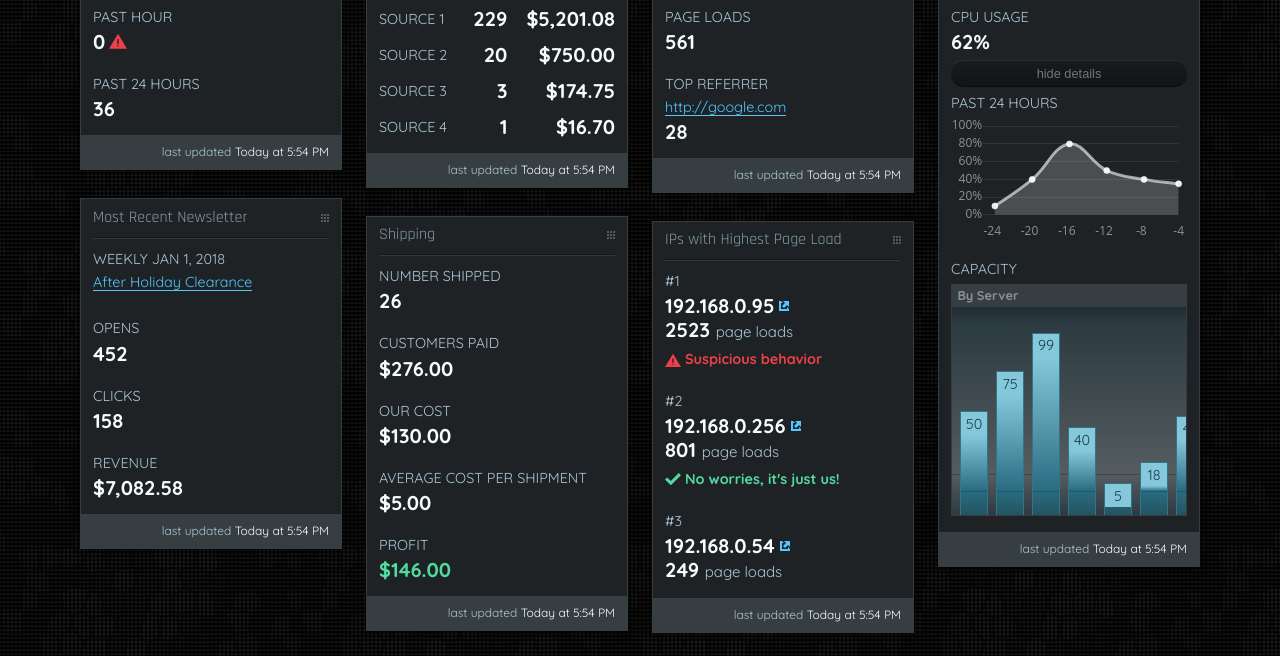
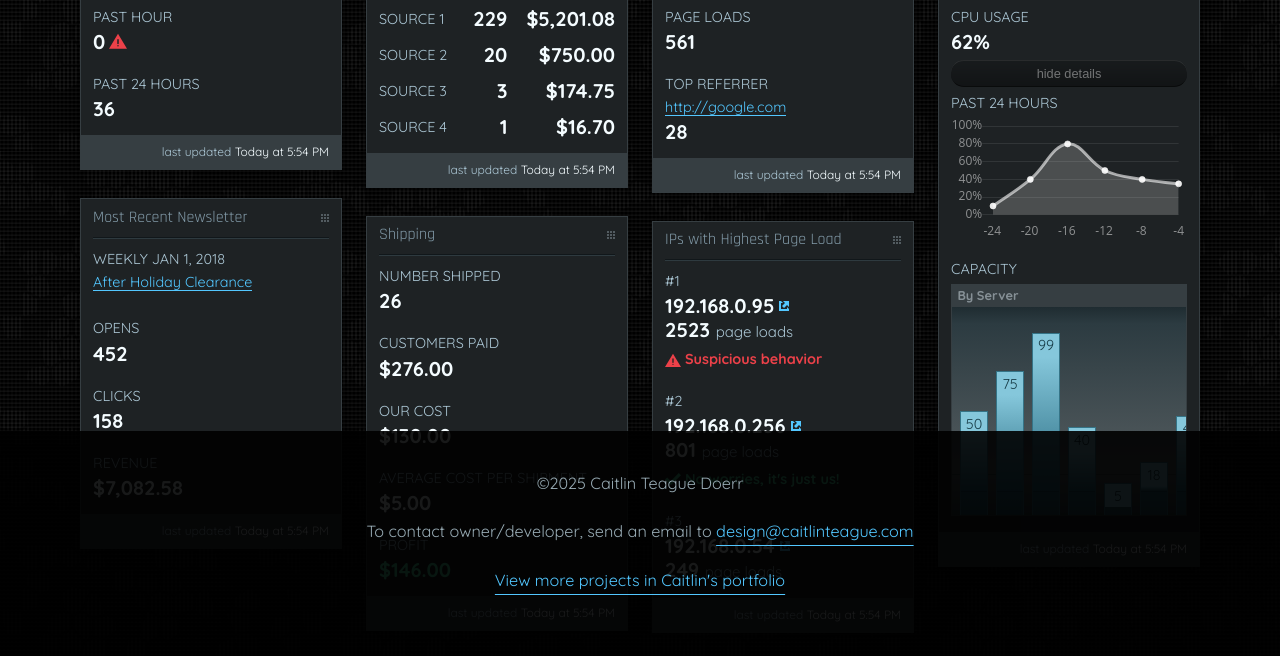
Before and after one commit to caitlinteaguedesign/dashboard-demo, a React app: page / in a window 1280 px wide. Shown: the part 144-800 px from the top of the page. Built offline with nearby package versions, Linux system fonts and the light colour scheme.

Commit message:
update styles for footer

```diff
--- a/src/styles/scss/layout/_body.scss
+++ b/src/styles/scss/layout/_body.scss
@@ -1,11 +1,12 @@
-html, body {
+html,
+body {
   font-family: $quicksand;
 }
 
 .container {
   width: 100%;
   min-height: 100vh;
-	padding: 2em;
+  padding: 2em 2em 225px;
   max-width: 75em;
   margin-left: auto;
   margin-right: auto;
@@ -17,5 +18,5 @@ html, body {
   display: grid;
   align-items: start;
   grid-template-columns: repeat(auto-fit, minmax(17.375em, 1fr));
-	grid-gap: .5em;
+  grid-gap: 0.5em;
 }
--- /dev/null
+++ b/src/styles/scss/layout/_footer.scss
@@ -0,0 +1,18 @@
+.footer {
+  position: fixed;
+  bottom: 0;
+  left: 0;
+  right: 0;
+  height: 225px;
+  padding: 2.5rem 1rem 3.5rem;
+  display: grid;
+  grid-gap: 1rem;
+  background-color: rgba(0, 0, 0, 0.9);
+  font-size: 1.125rem;
+  text-align: center;
+
+  &__link {
+    text-decoration: underline;
+    text-underline-offset: 8px;
+  }
+}
--- a/src/styles/scss/styles.scss
+++ b/src/styles/scss/styles.scss
@@ -2,30 +2,31 @@
 // PROJECT BUILDER
 
 // css reset
-@import 'reset';
+@import "reset";
 
 // mixins
-@import 'mixins/bootstrap';
+@import "mixins/bootstrap";
 
 // typography
-@import 'type';
+@import "type";
 
 // themes
-@import 'themes/default';
-@import 'themes/mountains';
-@import 'themes/evening-sky';
+@import "themes/default";
+@import "themes/mountains";
+@import "themes/evening-sky";
 
 // components
-@import 'components/bootstrap';
+@import "components/bootstrap";
 
 // layout
-@import 'layout/body';
-@import 'layout/column';
-@import 'layout/header';
-@import 'layout/module';
-@import 'layout/section';
+@import "layout/body";
+@import "layout/column";
+@import "layout/header";
+@import "layout/footer";
+@import "layout/module";
+@import "layout/section";
 
 // sections
-@import 'sections/ips-high-pageload';
-@import 'sections/orders-by-source';
-@import 'sections/settings-modal';
+@import "sections/ips-high-pageload";
+@import "sections/orders-by-source";
+@import "sections/settings-modal";
```
Also changed, not shown: src/styles/css/styles.css, 1 other file. Lines whose indentation alone changed are shown as unchanged.
